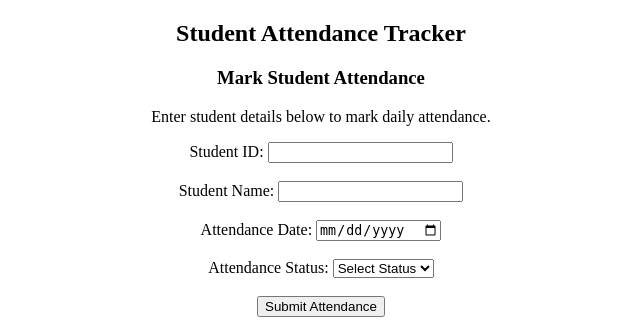
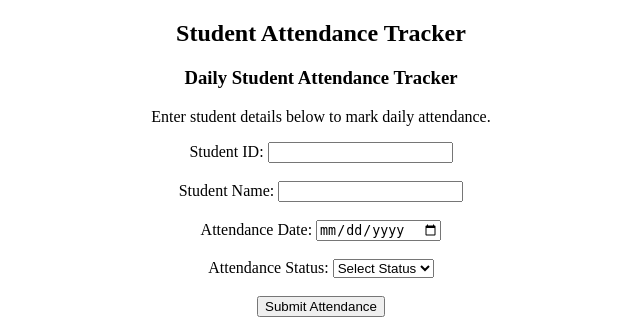
Before and after one commit to varnikagoel06/StudentAttendanceTracker, a Flask app: page /attendance in a window 1280 px wide. Shown: the top 321 px of the page, without its empty margins (319-959 px from the left). Run offline with Flask 3, Linux system fonts and the light colour scheme.

Commit message:
Update attendance.html
Updated attendance heading through GitHub

```diff
--- a/templates/attendance.html
+++ b/templates/attendance.html
@@ -7,7 +7,7 @@
 <body>
 <center>
     <h2>Student Attendance Tracker</h2>
-    <h3>Mark Student Attendance</h3>
+    <h3>Daily Student Attendance Tracker</h3>
     <p>Enter student details below to mark daily attendance.</p>
     <form action="/success" method="post">
 
```
